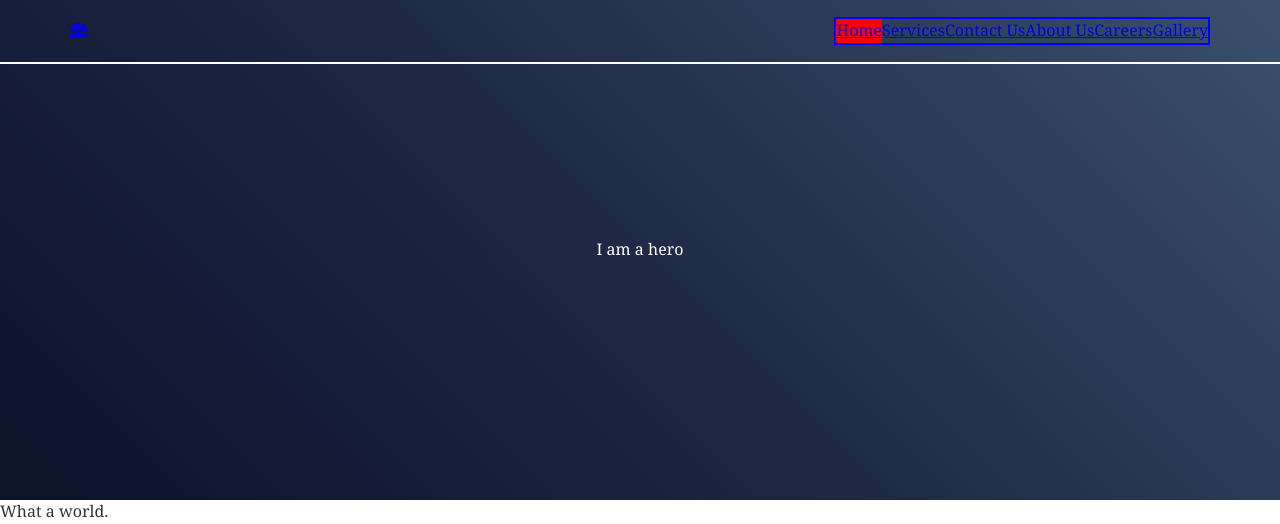
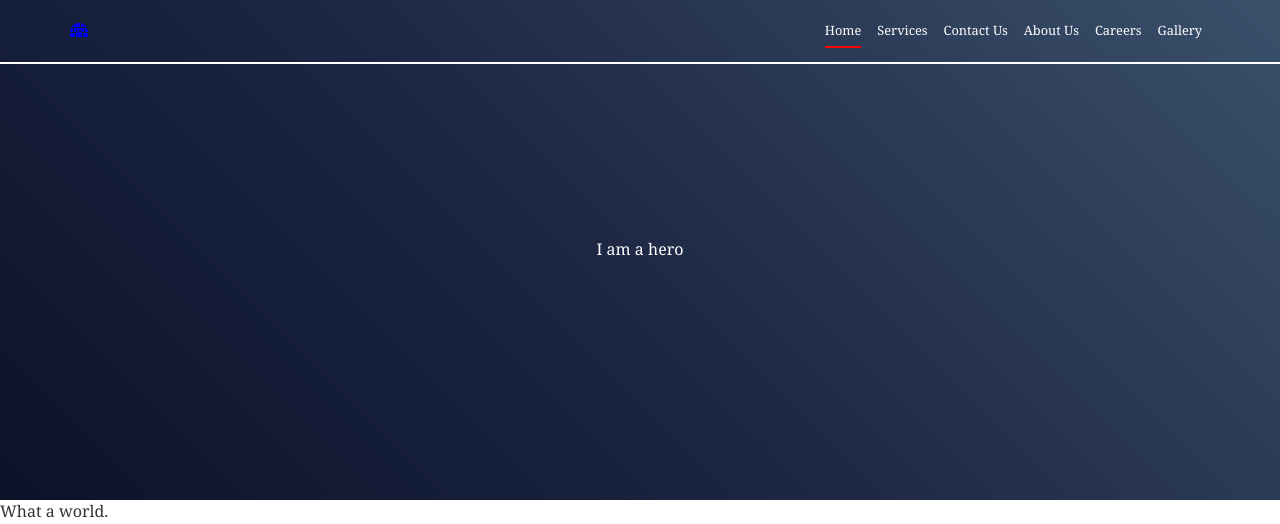
Before and after one commit to joujuanpablo/BFC, a Gatsby site: page / in a window 1280 px wide. Shown: the top 524 px of the page. Built offline with nearby package versions, Linux system fonts and the light colour scheme; Gatsby itself is replaced by a stand-in of ours.

Commit message:
nav styling

```diff
--- a/src/components/Nav/Nav.jsx
+++ b/src/components/Nav/Nav.jsx
@@ -19,12 +19,36 @@ class Nav extends React.Component {
     render() {
         return (
             <nav className={cx(navStyles.nav, navStyles.excludeMobile)}>
-                <Link to="/" activeClassName={navStyles.active}>Home</Link>
-                <Link to="/Services" activeClassName={navStyles.active}>Services</Link>
-                <Link to="/ContactUs" activeClassName={navStyles.active}>Contact Us</Link>
-                <Link to="/AboutUs" activeClassName={navStyles.active}>About Us</Link>
-                <Link to="/Careers" activeClassName={navStyles.active}>Careers</Link>
-                <Link to="/Gallery" activeClassName={navStyles.active}>Gallery</Link>
+                <Link to="/" activeClassName={navStyles.active} className={navStyles.link}>
+                    <div className={navStyles.linkText}>
+                        Home
+                    </div>
+                </Link>
+                <Link to="/Services" activeClassName={navStyles.active} className={navStyles.link}>
+                    <div className={navStyles.linkText}>
+                        Services
+                    </div>
+                </Link>
+                <Link to="/ContactUs" activeClassName={navStyles.active} className={navStyles.link}>
+                    <div className={navStyles.linkText}>
+                        Contact Us
+                    </div>
+                </Link>
+                <Link to="/AboutUs" activeClassName={navStyles.active} className={navStyles.link}>
+                    <div className={navStyles.linkText}>
+                        About Us
+                    </div>
+                </Link>
+                <Link to="/Careers" activeClassName={navStyles.active} className={navStyles.link}>
+                    <div className={navStyles.linkText}>
+                        Careers
+                    </div>
+                </Link>
+                <Link to="/Gallery" activeClassName={navStyles.active} className={navStyles.link}>
+                    <div className={navStyles.linkText}>
+                        Gallery
+                    </div>
+                </Link>
             </nav>
         )
     }
--- a/src/components/Nav/Nav.module.scss
+++ b/src/components/Nav/Nav.module.scss
@@ -1,7 +1,6 @@
 @import '../../styles/index.scss';
 
 .nav {
-    border: 2px solid blue;
     display: none;
 }
 .excludeMobile {
@@ -10,6 +9,17 @@
         flex-direction: row;
     }
 }
+.link {
+    padding: 0 0.5em;
+    text-decoration: none;
+}
+.linkText {
+    color: white;
+    font-size: 0.8em;
+    padding: 0.5em 0;
+}
 .active {
-    background-color: red;
+    .linkText {
+        border-bottom: 2px solid red;
+    }
 }
```
